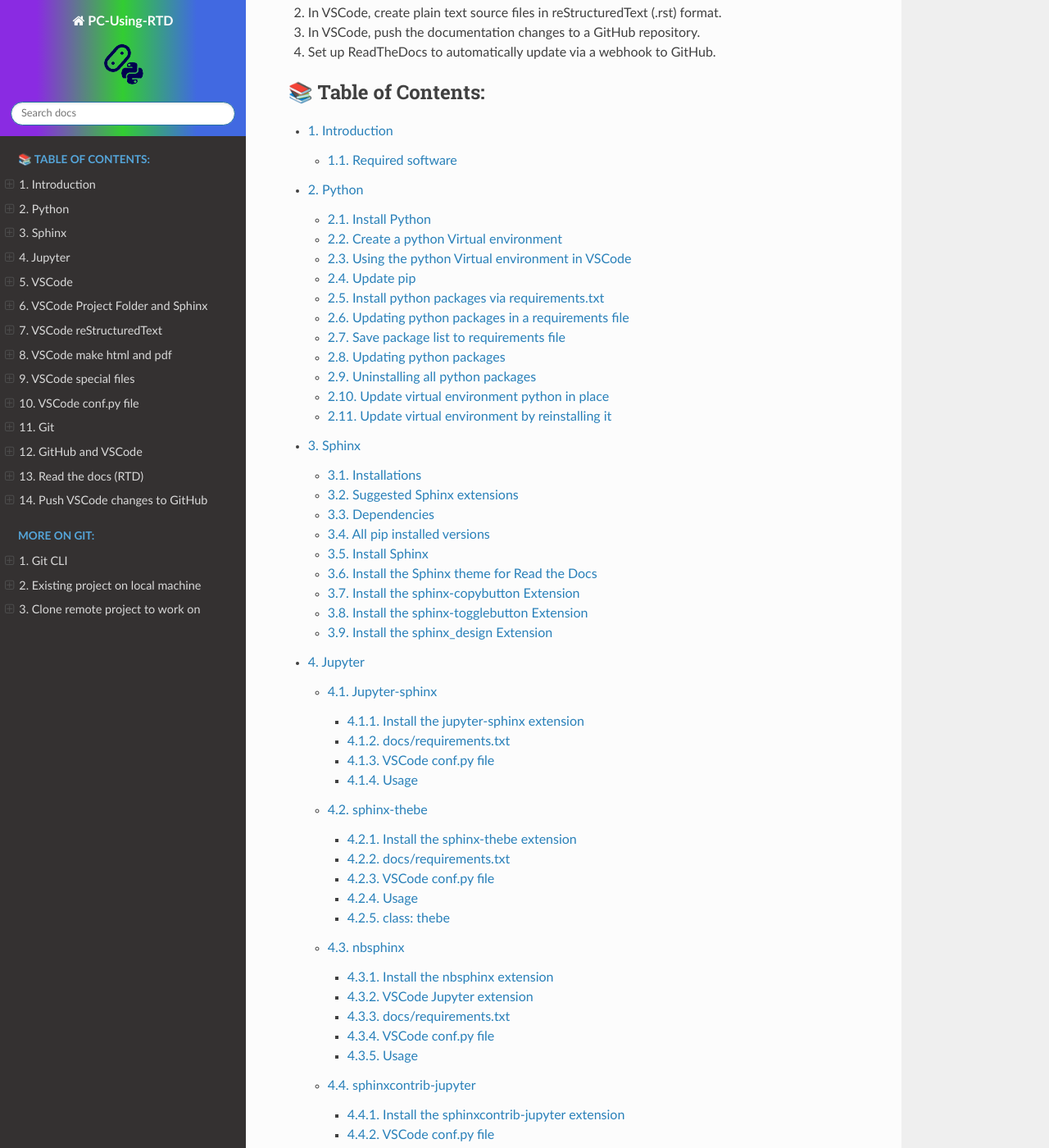
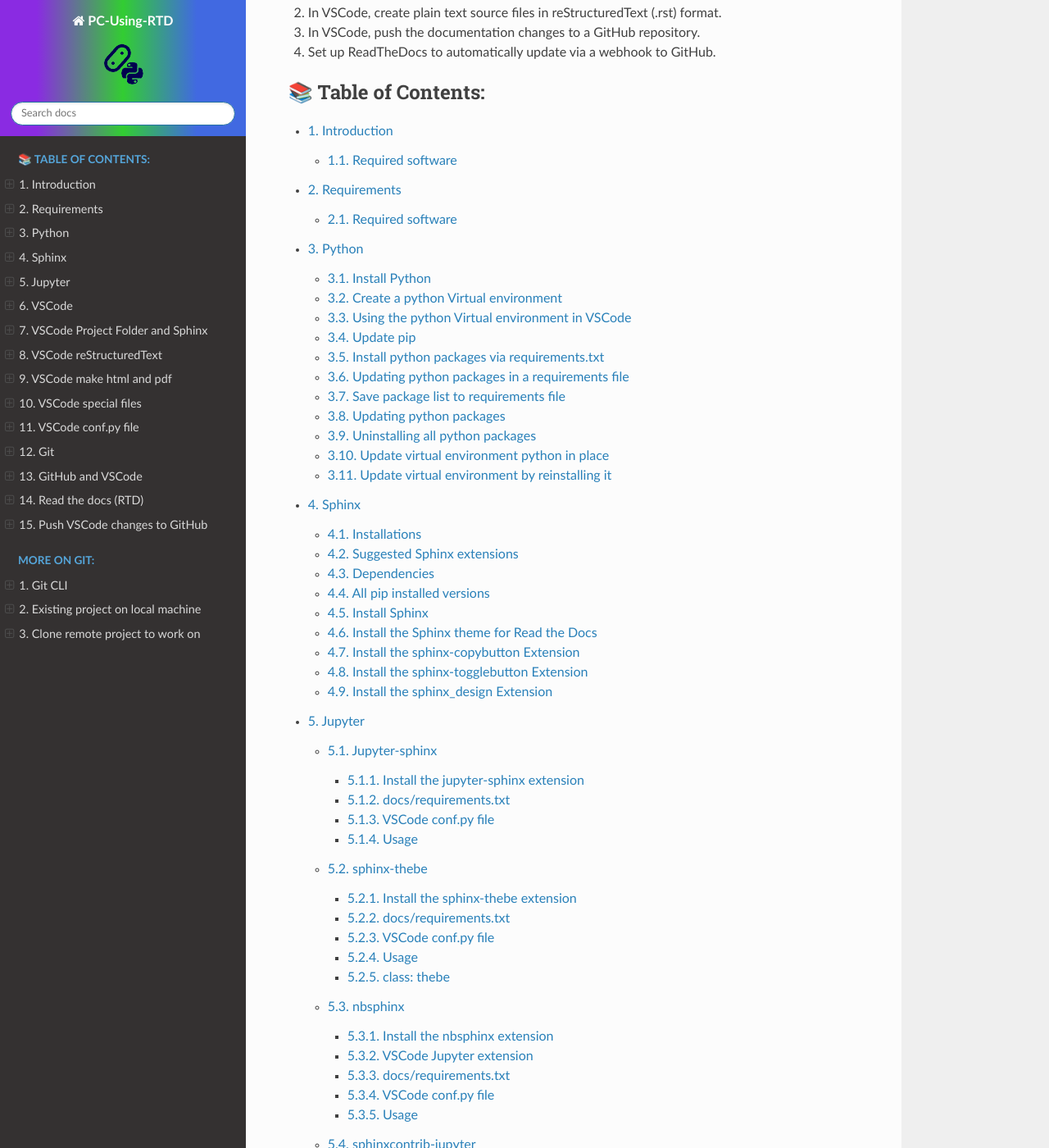
Before and after one commit to gmc-code/PC-using-RTD, a Sphinx documentation site: the page built from docs/index.rst, in a window 1280 px wide and 1400 px high, scrolled down 398 px. Shown: the whole window at 82% size. Built offline with Sphinx 7.4.7 and the Read the Docs theme 2.0.0, drawn with Linux system fonts in a browser that asks for light colours; some of the changed text lies outside the part shown.

Commit message:
index update

```diff
--- a/docs/index.rst
+++ b/docs/index.rst
@@ -23,6 +23,7 @@
     :numbered:
 
     setup/Introduction.rst
+    setup/Requirements.rst
     setup/Python.rst
     setup/Sphinx.rst
     setup/Jupyter.rst
--- a/docs/setup/Jupyter.rst
+++ b/docs/setup/Jupyter.rst
@@ -274,7 +274,7 @@
 ----
 
 Install the sphinxcontrib-jupyter extension
---------------------------------------
+-------------------------------------------------
 
 | See: https://pypi.org/project/sphinxcontrib-jupyter/
 | See: https://sphinxcontrib-jupyter.readthedocs.io/en/latest/
--- a/docs/setup/Python.rst
+++ b/docs/setup/Python.rst
@@ -56,7 +56,7 @@
 ----
 
 Using the python Virtual environment in VSCode
----------------------------------------------
+-----------------------------------------------
 
 | VSCode allows the use of different python environments.
 | To use the python python Virtual environment in VSCode:
```
